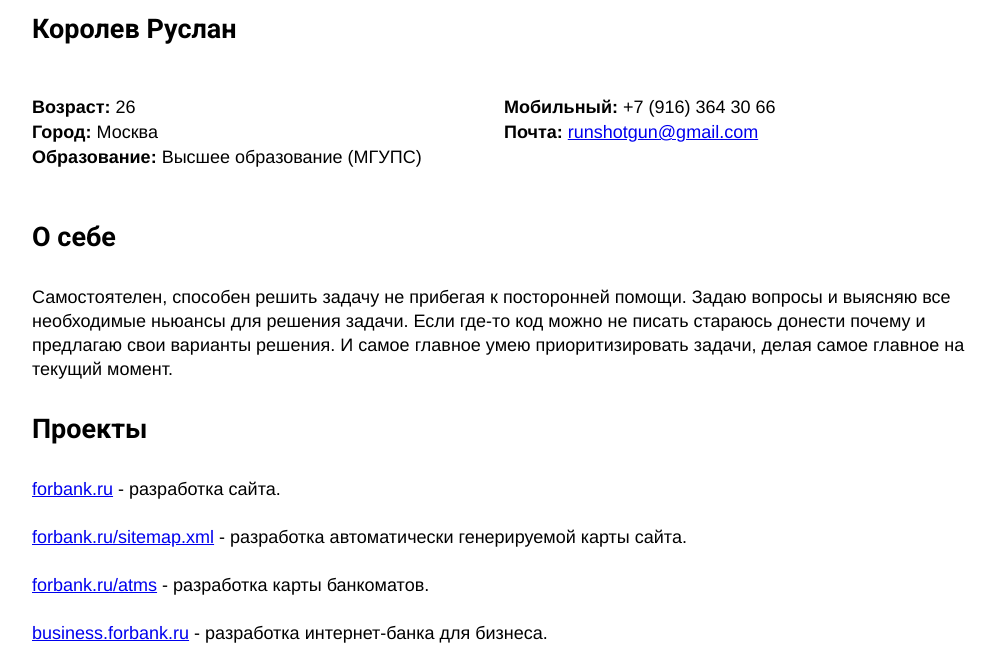
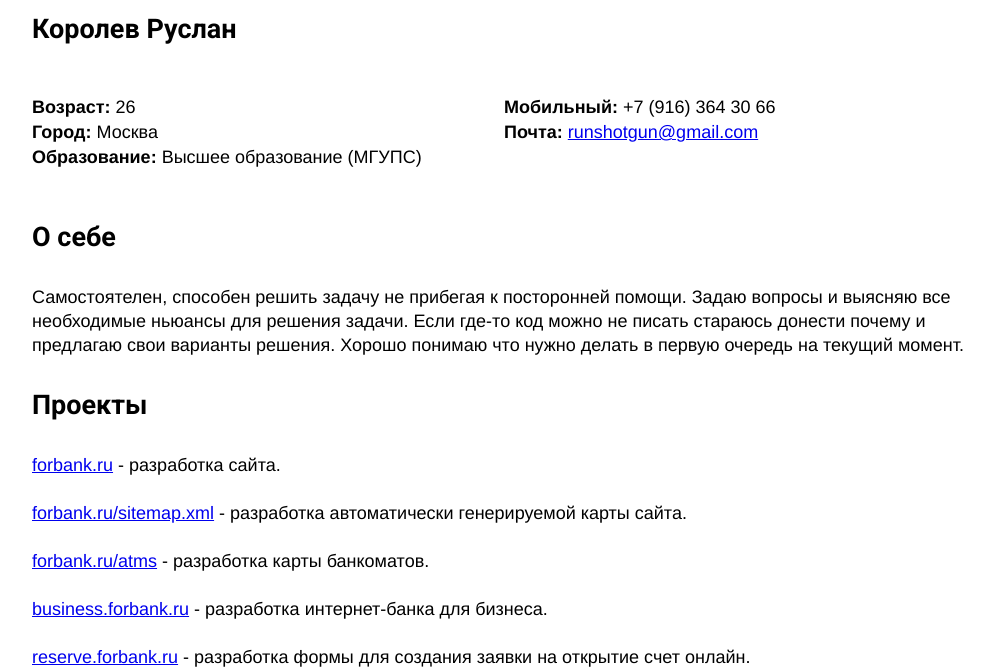
Before and after one commit to InfinityBuddha/korolev, a plain HTML site: page index.html in a window 1280 px wide. Shown: the part 117-789 px from the top of the page, without its empty margins (136-1130 px from the left). Drawn offline with Linux system fonts and the light colour scheme; a web font is replaced by a local one.

Commit message:
Update index.html

```diff
--- a/index.html
+++ b/index.html
@@ -32,7 +32,7 @@
 		<section>
 			<h2>О себе</h2>
 			<p>Самостоятелен, способен решить задачу не прибегая к посторонней помощи. Задаю вопросы и выясняю все необходимые ньюансы для решения задачи.
- 			Если где-то код можно не писать стараюсь донести почему и предлагаю свои варианты решения. И самое главное умею приоритизировать задачи, делая самое главное на текущий момент.
+ 			Если где-то код можно не писать стараюсь донести почему и предлагаю свои варианты решения. Хорошо понимаю что нужно делать в первую очередь на текущий момент.
 </p>
 		</section>
 		<h2>Проекты</h2>
```
